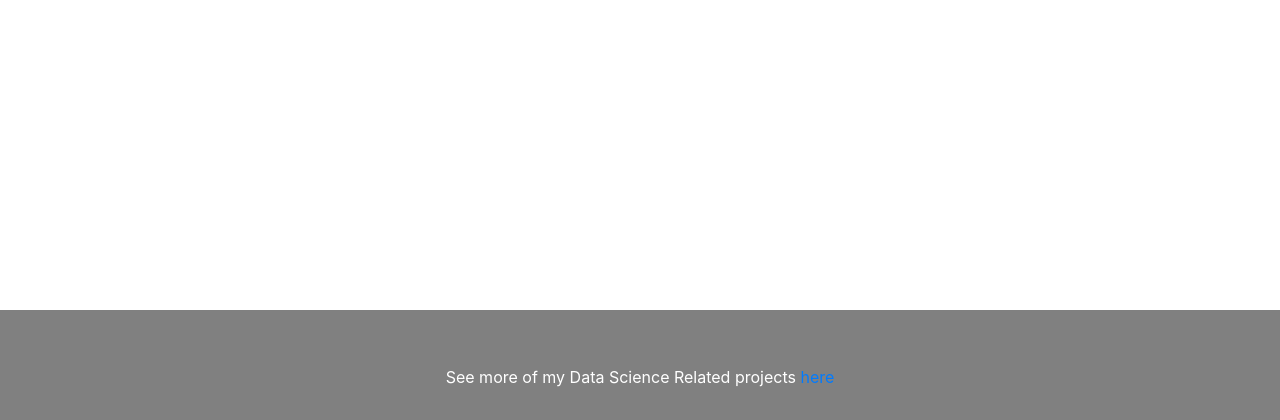
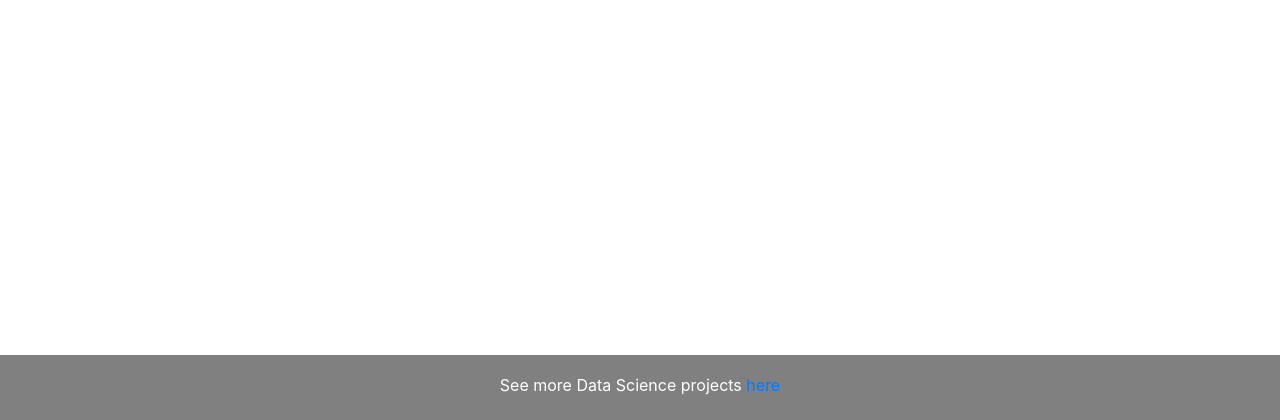
Before and after one commit to matthew-sessions/Spotify_API_Interface, a Flask app: page / in a window 1280 px wide. Shown: the part 380-800 px from the top of the page. Run offline with Flask 2, Linux system fonts and the light colour scheme; some libraries are stand-ins or nearby versions.

Commit message:
new push

```diff
--- a/static/css/main.css
+++ b/static/css/main.css
@@ -65,7 +65,7 @@
   height: 30px;
 }
 .me{
-  padding-top: 55px;
+  padding-top: 18px;
   text-align: center;
   color: white
 }
@@ -74,7 +74,7 @@
   left: 0;
   bottom: 0;
   width: 100%;
-  height: 110px;
+  height: 65px;
   background-color: grey;
   color: white;
   text-align: center;
--- a/templates/base.html
+++ b/templates/base.html
@@ -31,7 +31,7 @@
     </div>
     <div class="footer">
       <div class="me">
-        <p>See more of my Data Science Related projects <a href="https://matthewsessions.herokuapp.com/">here</a></p>
+        <p>See more Data Science projects <a href="https://matthewsessions.herokuapp.com/">here</a></p>
       </div>
     </div>
   </body>
```
